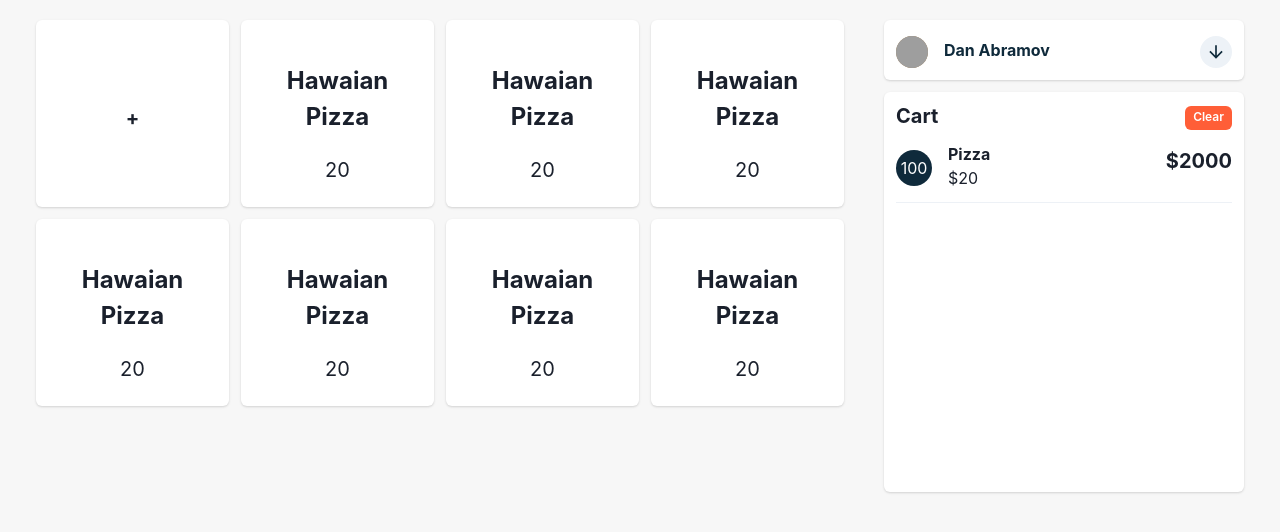
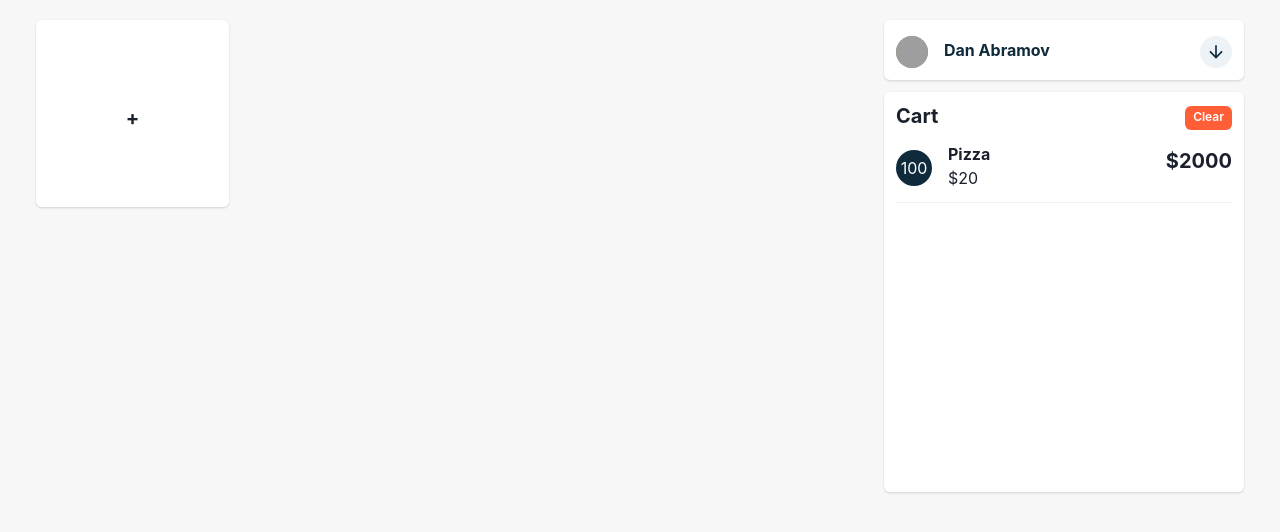
Before and after one commit to prizalmarinez/freeze-pos, a React (Create React App) app: page / in a window 1280 px wide. Shown: the top 532 px of the page. Built offline with nearby package versions, Linux system fonts and the light colour scheme; grey boxes are pictures that could not be loaded.

Commit message:
Update - Product Context

```diff
--- a/src/App.tsx
+++ b/src/App.tsx
@@ -9,6 +9,7 @@ import {
   Box,
   Grid,
 } from "@chakra-ui/react"
+import { useProduct } from './context/product'
 // components
 import { ProductItem } from './components/products/ProductItem'
 import { AddProductBtn } from './components/products/AddProductBtn'
@@ -18,11 +19,13 @@ import { Cart } from './components/cart/Cart'
 import { AddProduct } from './pages/AddProduct'
 
 function App() {
-  const test = [3, 1, 2, 3, 2, 2, 2,]
+  const { state } = useProduct()
+  const { products } = state
 
-  const ProductList = test.map(() => {
+  const ProductList = products.map((item) => {
+    const { name, price, quantity, uid } = item
     return (
-      <ProductItem name="Hawaian Pizza" price={20} quantity={3} />
+      <ProductItem key={uid} name={name} price={price} quantity={quantity} uid={uid} />
     )
   })
 
--- a/src/components/products/AddProductForm.tsx
+++ b/src/components/products/AddProductForm.tsx
@@ -9,8 +9,8 @@ import {
     NumberInput,
     NumberInputField
 } from '@chakra-ui/react'
-
 import { useForm } from 'react-hook-form';
+import { useProduct } from '../../context/product'
 
 interface ProductForm {
     name: string,
@@ -20,7 +20,20 @@ interface ProductForm {
 
 export const AddProductForm: React.FC = () => {
     const { register, handleSubmit, formState: { errors } } = useForm<ProductForm>();
-    const onSubmit = handleSubmit(data => console.log(data));
+    const { dispatch } = useProduct()
+
+
+    const onSubmit = handleSubmit(data => {
+        const { name, price, quantity } = data
+        dispatch({
+            type: 'ADD_PRODUCT', payload: {
+                name,
+                price,
+                quantity,
+                uid: Math.random()
+            }
+        })
+    });
 
     return (
         <Box pt="2">
--- a/src/components/products/ProductItem.tsx
+++ b/src/components/products/ProductItem.tsx
@@ -9,13 +9,14 @@ import {
 interface Props {
     name: string,
     price: number,
-    quantity: number
+    quantity: number,
+    uid: number
 }
 
 export const ProductItem: React.FC<Props> = ({ name, price }) => {
 
     return (
-        <div>
+        <div >
             <Flex
                 as="button"
                 p="3"
@@ -30,12 +31,12 @@ export const ProductItem: React.FC<Props> = ({ name, price }) => {
                 _hover={{ bg: "dark.500", color: 'nTomato.500' }}
             >
                 <Box as="b" p="5">
-                    <Text fontSize="24px">
+                    <Text fontSize="24px" textTransform="capitalize">
                         {name}
                     </Text>
                 </Box>
                 <Text fontSize="20px">
-                    {price}
+                    ${price}
                 </Text>
             </Flex >
         </div>
--- a/src/context/product.tsx
+++ b/src/context/product.tsx
@@ -1,7 +1,5 @@
-// react
 import React,
 {
-    useEffect,
     useContext,
     createContext,
     useReducer,
--- a/src/context/reducers/productReducer.tsx
+++ b/src/context/reducers/productReducer.tsx
@@ -1,7 +1,8 @@
 interface Product {
     name: string,
     price: number,
-    quantity: number
+    quantity: number,
+    uid: number
 }
 
 export interface IState {
--- a/src/index.tsx
+++ b/src/index.tsx
@@ -7,6 +7,7 @@ import {
   extendTheme,
   Box
 } from "@chakra-ui/react"
+import { ProductProvider } from './context/product';
 
 const theme = extendTheme({
   colors: {
@@ -27,7 +28,9 @@ ReactDOM.render(
     <ChakraProvider theme={theme}>
       <Box bg="light.100" h="100vh">
         <Container maxW="container.xl">
-          <App />
+          <ProductProvider>
+            <App />
+          </ProductProvider>
         </Container>
       </Box>
     </ChakraProvider>
```
